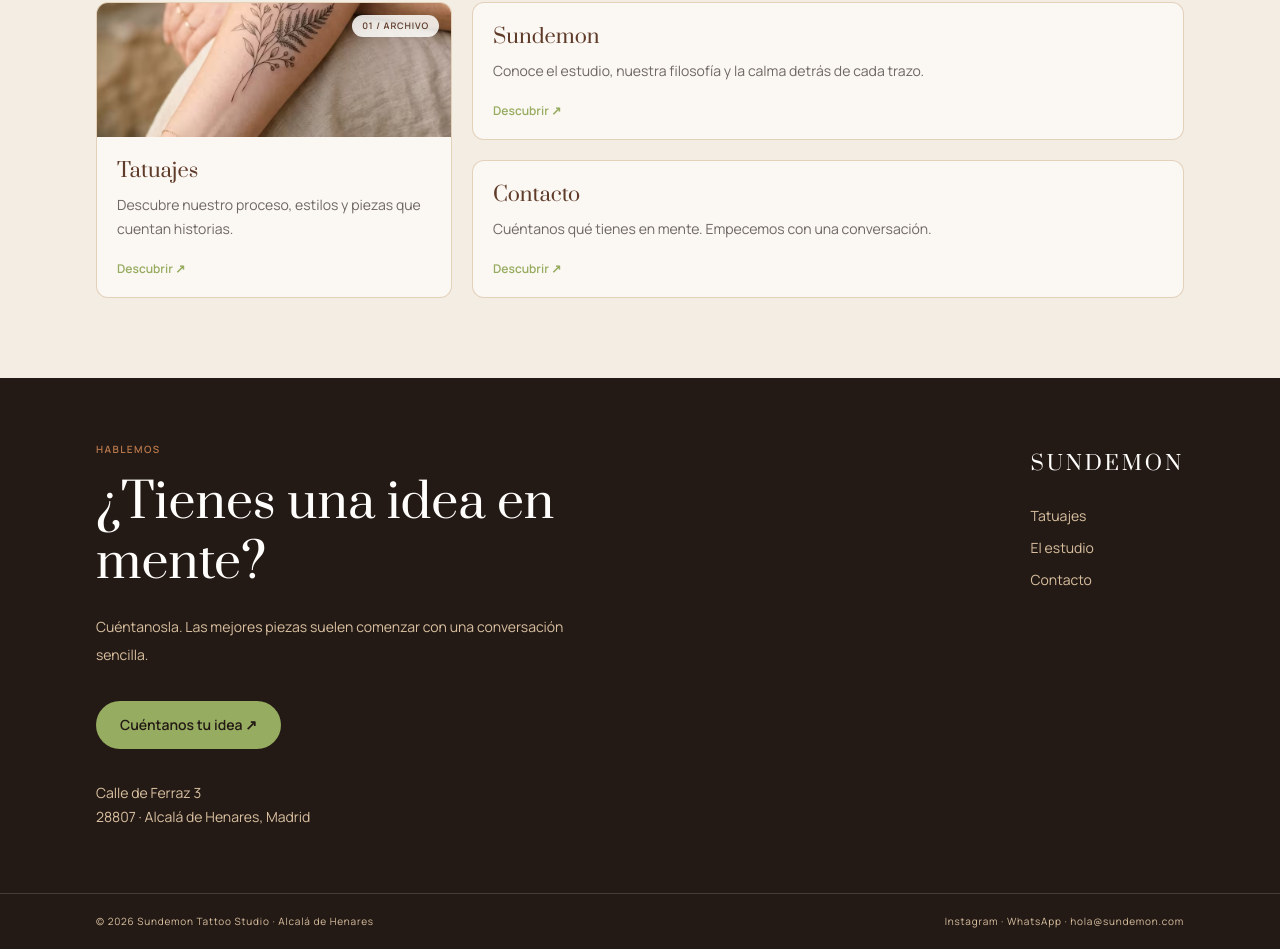
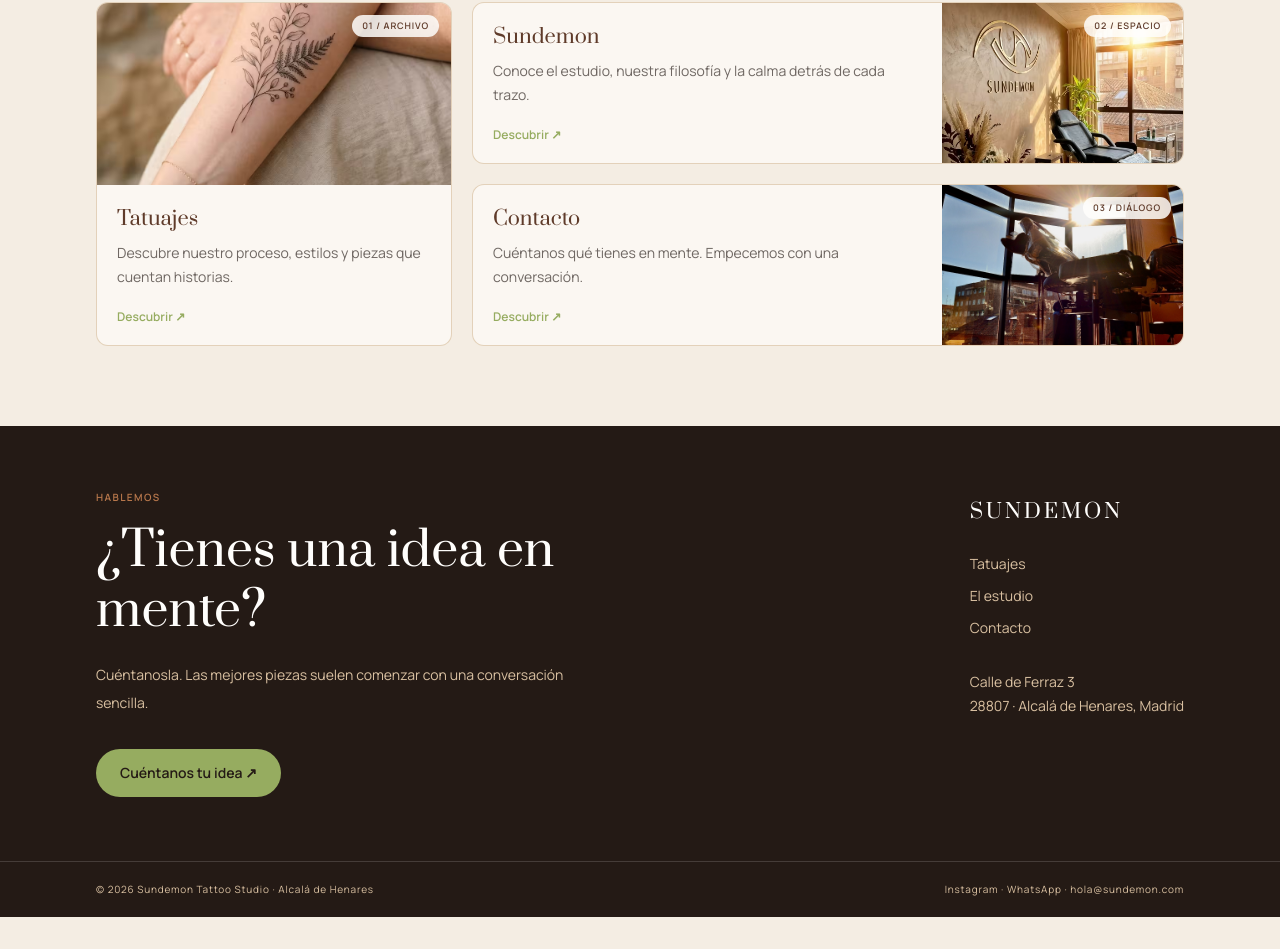
Before and after one commit to Eduval84/NewSundemomWeb, a Next.js app in the folder sundemon-web/: page / in a window 1280 px wide. Shown: the part 2360-3309 px from the top of the page. After the commit the page ends 3277 px from the top, so only its background shows below. Built offline with nearby package versions, Linux system fonts and the light colour scheme.

Commit message:
feat: update EssentialCard component to support horizontal layout and restore address in Footer

```diff
--- a/sundemon-web/components/sections/landing-page.tsx
+++ b/sundemon-web/components/sections/landing-page.tsx
@@ -135,10 +135,10 @@
   return <TestimonialsCarousel />;
 }
 
-function EssentialCard({ item }: { item: (typeof essentialLinks)[number] }) {
+function EssentialCard({ item, horizontal = false }: { item: (typeof essentialLinks)[number]; horizontal?: boolean }) {
   return (
-    <Link href={item.href} className="group flex min-h-0 flex-col overflow-hidden rounded-lg border border-sand-300/70 bg-white-warm/60 focus-visible:outline-2 focus-visible:outline-copper-500">
-      <div className="relative aspect-[1.35] shrink-0 overflow-hidden bg-sand-200 lg:aspect-auto lg:flex-1">
+    <Link href={item.href} className={`group flex min-h-0 flex-col overflow-hidden rounded-lg border border-sand-300/70 bg-white-warm/60 focus-visible:outline-2 focus-visible:outline-copper-500 ${horizontal ? "lg:flex-row-reverse" : ""}`}>
+      <div className={`relative aspect-[1.35] shrink-0 overflow-hidden bg-sand-200 ${horizontal ? "lg:aspect-auto lg:min-h-[150px] lg:w-[34%]" : "lg:aspect-auto lg:flex-1"}`}>
         <Image src={item.image} alt={`Sundemon Tattoo Studio, ${item.title.toLowerCase()} en Alcalá de Henares`} fill className={`object-cover transition-transform duration-300 group-hover:scale-105 ${item.imageClass}`} sizes="(max-width: 1024px) 100vw, 33vw" />
         <span className="absolute right-3 top-3 rounded-full bg-white-warm/85 px-2.5 py-1 font-sans text-[9px] font-semibold tracking-[0.1em] text-earth-700 uppercase">{item.label}</span>
       </div>
@@ -159,7 +159,7 @@
       <div className="mt-9 grid gap-5 lg:grid-cols-[1fr_2fr] lg:items-stretch">
         <EssentialCard item={essentialLinks[0]} />
         <div className="grid gap-5 lg:grid-rows-2">
-          {essentialLinks.slice(1).map((item) => <EssentialCard key={item.title} item={item} />)}
+          {essentialLinks.slice(1).map((item) => <EssentialCard key={item.title} item={item} horizontal />)}
         </div>
       </div>
     </section>
@@ -295,10 +295,6 @@
           <h2 className="mt-4 max-w-xl font-display text-4xl leading-tight sm:text-5xl">¿Tienes una idea en mente?</h2>
           <p className="mt-5 max-w-lg font-sans text-sm leading-7 text-sand-300">Cuéntanosla. Las mejores piezas suelen comenzar con una conversación sencilla.</p>
           <Link href="mailto:hola@sundemon.com" className="mt-8 inline-block rounded-full bg-forest-700 px-6 py-3.5 font-sans text-sm font-semibold text-cta-text transition-colors hover:bg-forest-600 focus-visible:outline-2 focus-visible:outline-sand-200">Cuéntanos tu idea ↗</Link>
-          <address className="mt-8 not-italic font-sans text-sm leading-6 text-sand-300">
-            Calle de Ferraz 3<br />
-            28807 · Alcalá de Henares, Madrid
-          </address>
         </div>
         <div className="lg:pt-2">
           <p className="font-display text-xl tracking-[0.14em]">SUNDEMON</p>
@@ -307,6 +303,10 @@
             <Link className="hover:text-white-warm" href="/estudio">El estudio</Link>
             <Link className="hover:text-white-warm" href="/contacto">Contacto</Link>
           </nav>
+          <address className="mt-8 not-italic font-sans text-sm leading-6 text-sand-300">
+            Calle de Ferraz 3<br />
+            28807 · Alcalá de Henares, Madrid
+          </address>
         </div>
       </div>
       <div className="border-t border-white-warm/15">
```
